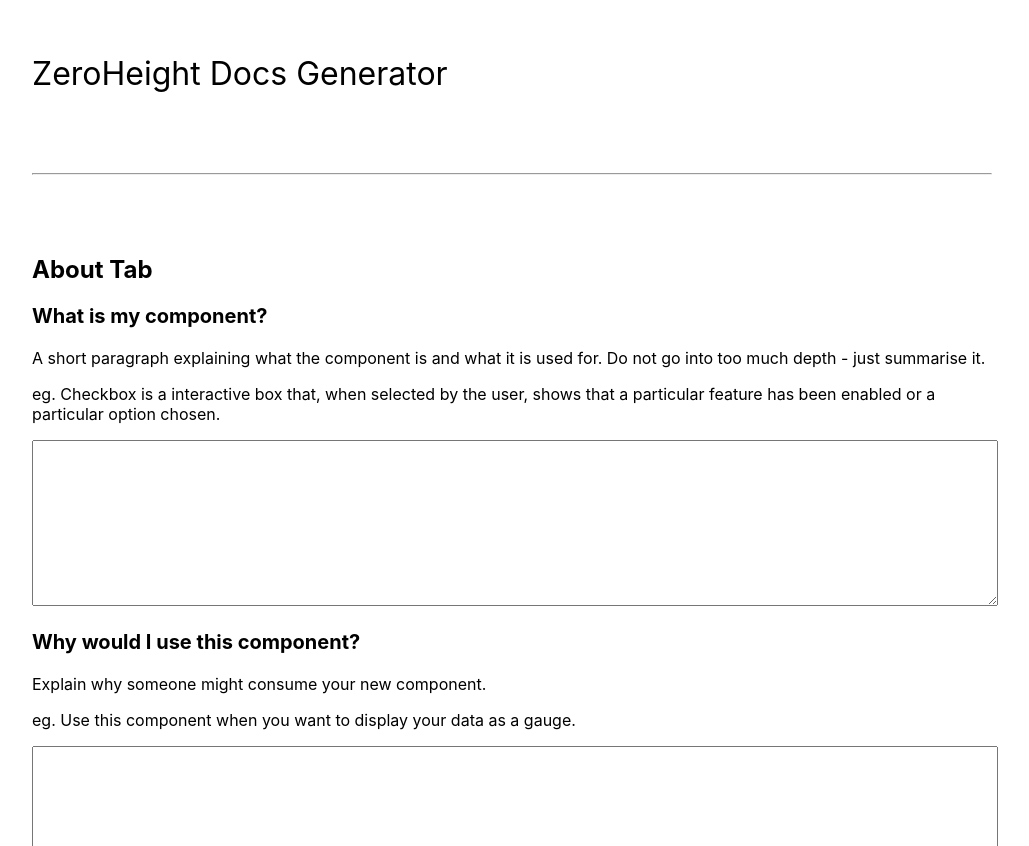
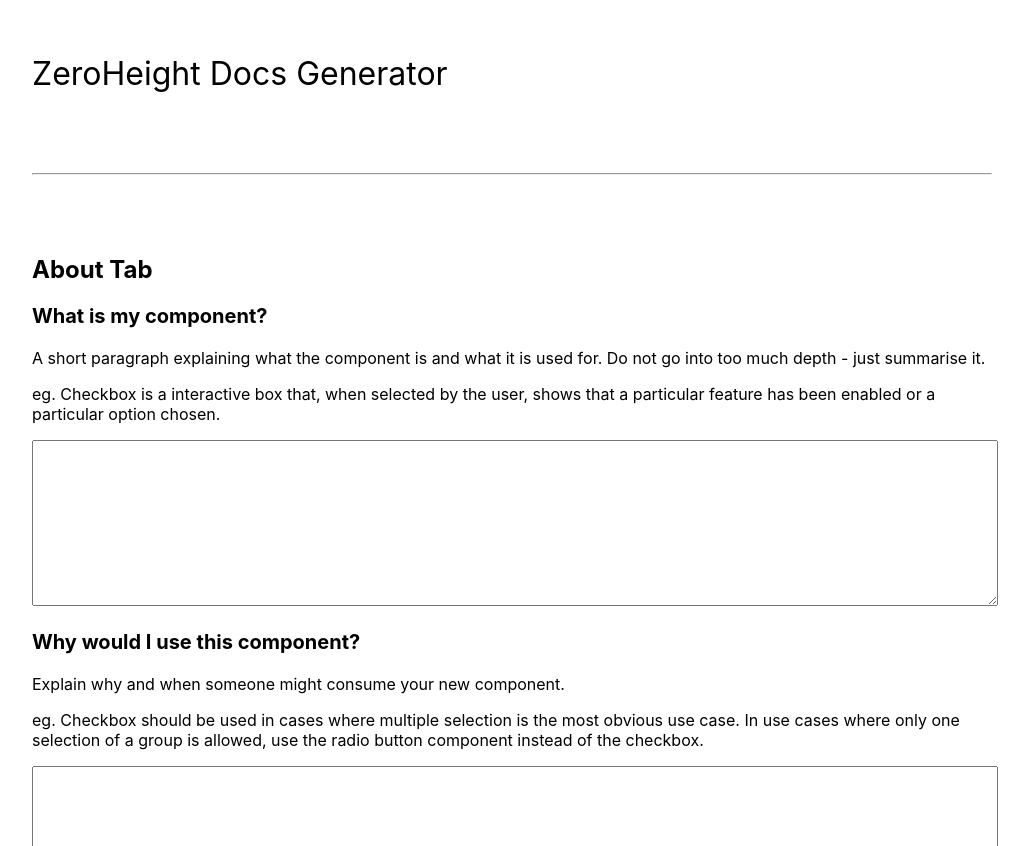
Before and after one commit to jared-hexagon/atomix-docs.github.io, a React (Create React App) app: page / in a window 1280 px wide. Shown: the part 106-952 px from the top of the page, without its empty margins (128-1157 px from the left). Built offline with nearby package versions, Linux system fonts and the light colour scheme.

Commit message:
Update App.js

```diff
--- a/src/App.js
+++ b/src/App.js
@@ -489,9 +489,9 @@
         onChange={e => editAboutTab('what', e.target.value)}
       />
       <h3>Why would I use this component?</h3>
-      <p>Explain why someone might consume your new component.</p>
+      <p>Explain why and when someone might consume your new component.</p>
       <p>
-        eg. Use this component when you want to display your data as a gauge.
+        eg. Checkbox should be used in cases where multiple selection is the most obvious use case. In use cases where only one selection of a group is allowed, use the radio button component instead of the checkbox.
       </p>
       <textarea
         value={aboutTab.why}
```
